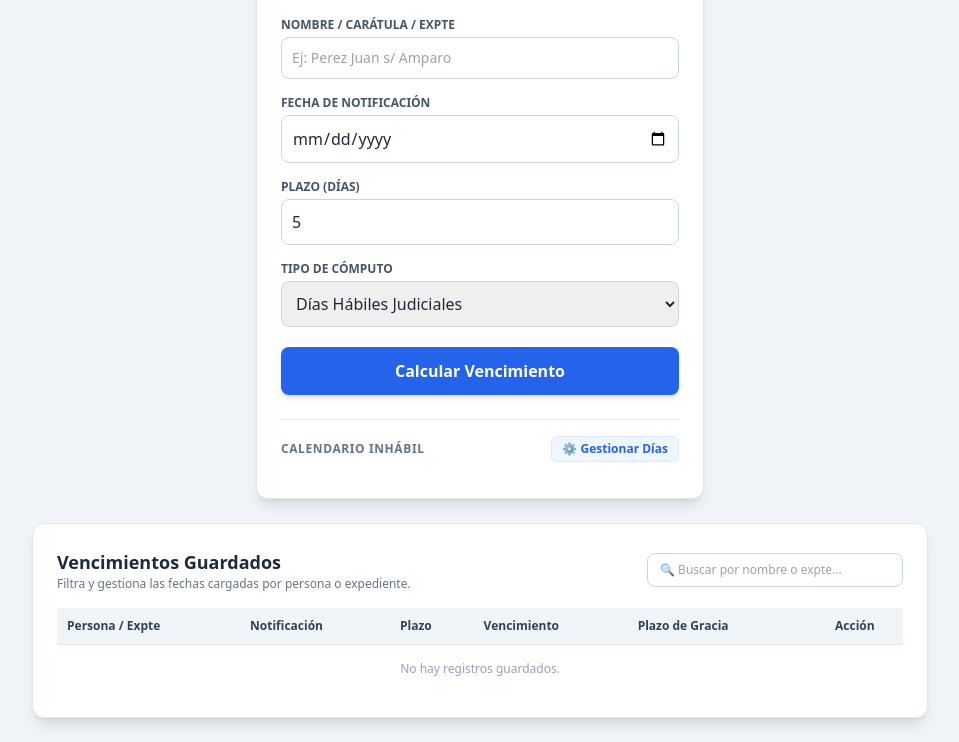
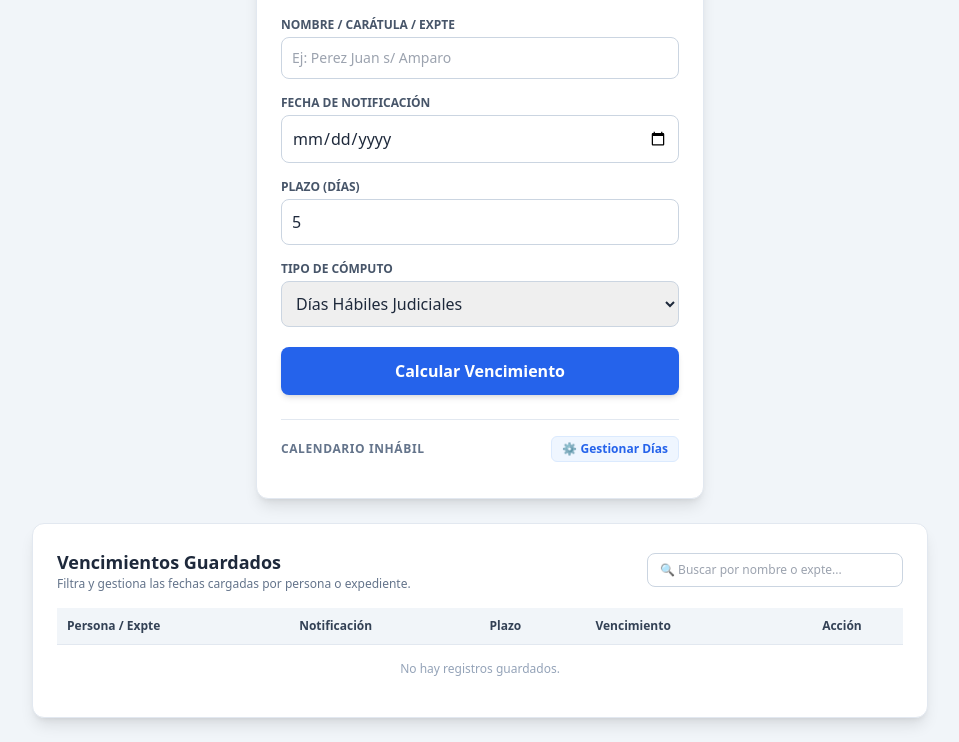
Before and after one commit to apestegui1/Calculadora-de-plazps, a plain HTML site: page index.html in a window 1280 px wide. Shown: the part 170-912 px from the top of the page, without its empty margins (160-1119 px from the left). Drawn offline with nearby package versions, Linux system fonts and the light colour scheme.

Commit message:
Update index.html

```diff
--- a/index.html
+++ b/index.html
@@ -102,7 +102,6 @@
               <th class="p-2.5 font-semibold">Notificación</th>
               <th class="p-2.5 font-semibold">Plazo</th>
               <th class="p-2.5 font-semibold">Vencimiento</th>
-              <th class="p-2.5 font-semibold">Plazo de Gracia</th>
               <th class="p-2.5 font-semibold text-center">Acción</th>
             </tr>
           </thead>
```
